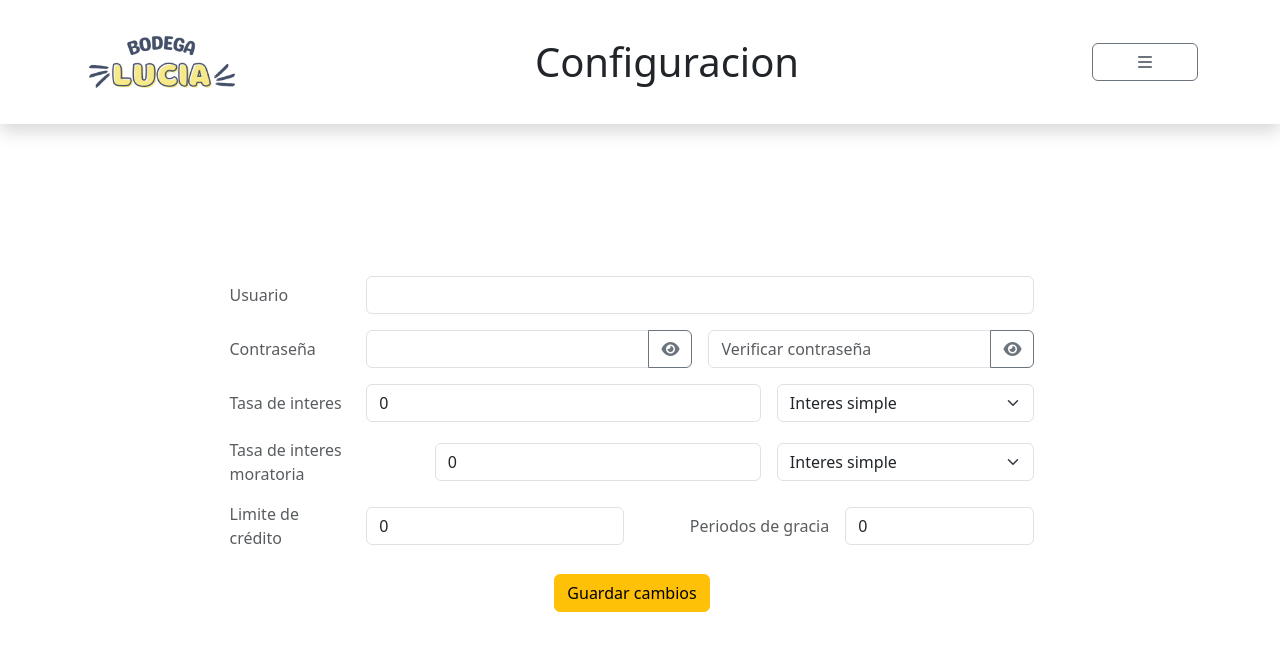
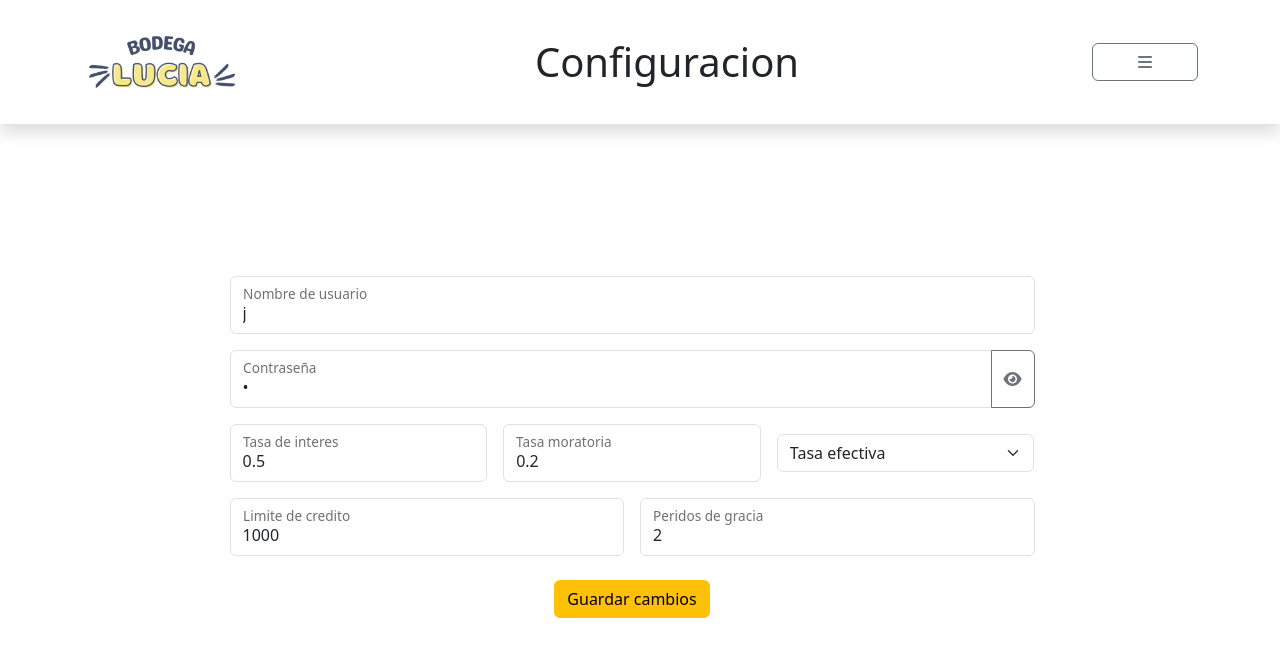
Before and after one commit to JoseCastellanoM/Finanzas, an Angular app: page /configuracion in a window 1280 px wide. Shown: the top 656 px of the page. Built offline with nearby package versions, Linux system fonts and the light colour scheme; data requests are answered from the project's data file.

Commit message:
feat: user configuration

```diff
--- a/src/app/component/cash-register/cash-register.component.ts
+++ b/src/app/component/cash-register/cash-register.component.ts
@@ -28,7 +28,7 @@ export class CashRegisterComponent {
 
 
   constructor(private user_service : UserService, private customer_service : CustomerService, private purchase_service : PurchaseService, private payment_service : PaymentService){
-    this.user_service.getUser(1).subscribe(data => { // TODO: Change the paramete 1 by "1"
+    this.user_service.getUser("1").subscribe(data => { // TODO: Change the paramete 1 by "1"
       this.global_user = data;
     })
     customer_service.getCustomers().subscribe(data => {
--- a/src/app/component/configuration/configuration.component.html
+++ b/src/app/component/configuration/configuration.component.html
@@ -21,89 +21,64 @@
       <div class="spacer-6"></div>
       <div class="row w-75 mx-auto">
         <div class="row g-3 align-items-center">
-          <div class="col-2">
-            <div class="text-body-secondary">Usuario</div>
-          </div>
-          <div class="col-10">
-            <input type="text" class="form-control" placeholder="" aria-label="nombre de usuario" [(ngModel)]="username">
-          </div>
-          <div class="col-2">
-            <div class="text-body-secondary">Contraseña</div>
+
+          <div class="col-12">
+            <div class="form-floating">
+              <input type="text" class="form-control" placeholder="" aria-label="nombre de usuario" [(ngModel)]="this.global_user.username">
+              <label>Nombre de usuario</label>
+            </div>
           </div>
 
-          <div class="col-5">
+          <div class="col-12">
             <div class="input-group">
-              <input [type]="show_password ? 'text' : 'password'" class="form-control" placeholder="" aria-label="contraseña" aria-describedby="button-addon-password" id="password-input" [(ngModel)]="password">
+              <div class="form-floating">
+                <input [type]="show_password ? 'text' : 'password'" class="form-control" placeholder="" aria-label="contraseña" aria-describedby="button-addon-password" id="password-input" [(ngModel)]="this.global_user.password">
+                <label>Contraseña</label>
+              </div>
               <button type="button" class="btn btn-outline-secondary" id="button-addon-password" (click)="show_password = !show_password">
                 <i class="fa-solid fa-eye" [ngClass]="{'fa-eye-slash': show_password, 'fa-eye': !show_password}"></i>
               </button>
             </div>
           </div>
-          <div class="col-5">
-            <div class="input-group">
-              <input [type]="show_password_confirm ? 'text' : 'password'" class="form-control" placeholder="Verificar contraseña" aria-label="contraseña" aria-describedby="button-addon-password-confirm" id="password-confirm-input" [(ngModel)]="confirmPassword">
-              <button type="button" class="btn btn-outline-secondary" id="button-addon-password-confirm" (click)="show_password_confirm = !show_password_confirm">
-                <i class="fa-solid fa-eye" [ngClass]="{'fa-eye-slash': show_password_confirm, 'fa-eye': !show_password_confirm}"></i>
-              </button>
+
+
+          <div class="col-4">
+            <div class="form-floating">
+              <input type="number" class="form-control" placeholder="" aria-label="tasa de interes" [(ngModel)]="this.global_user.interest_rate">
+              <label>Tasa de interes</label>
             </div>
           </div>
-
-          <div class="col-2">
-            <div class="text-body-secondary">Tasa de interes</div>
-          </div>
-          <div class="col-6">
-            <div class="input-group">
-              <input type="number" class="form-control" placeholder="" aria-label="tasa de interes" [(ngModel)]="interest_rate">
+          <div class="col-4">
+            <div class="form-floating">
+              <input type="number" class="form-control" placeholder="" aria-label="tasa de interes moratoria" [(ngModel)]="this.global_user.moratorium_interest_rate">
+              <label>Tasa moratoria</label>
             </div>
           </div>
           <div class="col-4">
             <div class="input-group">
-              <select class="form-select" aria-label="seleccionar tipo de interes">
-                <option value="1">Interes simple</option>
-                <option value="2">Interes valor futuro</option>
-                <option value="3">Interes anualidad vencida</option>
+              <select class="form-select" aria-label="seleccionar tipo de interes moratorio" [(ngModel)]="this.global_user.interest_type">
+                <option value="1">Tasa nominal</option>
+                <option value="2">Tasa efectiva</option>
               </select>
             </div>
           </div>
 
-          <div class="col-3">
-            <div class="text-body-secondary">Tasa de interes moratoria</div>
-          </div>
-          <div class="col-5">
-            <div class="input-group">
-              <input type="number" class="form-control" placeholder="" aria-label="tasa de interes moratoria" [(ngModel)]="moratorium_interest_rate">
-            </div>
-          </div>
-          <div class="col-4">
-            <div class="input-group">
-              <select class="form-select" aria-label="seleccionar tipo de interes moratorio">
-                <option value="1">Interes simple</option>
-                <option value="2">Interes valor futuro</option>
-                <option value="3">Interes anualidad vencida</option>
-              </select>
+          <div class="col-6">
+            <div class="form-floating">
+              <input type="number" class="form-control" placeholder="" aria-label="limite de credito" [(ngModel)]="this.global_user.credit_limit">
+              <label>Limite de credito</label>
             </div>
           </div>
 
-          <div class="col-2">
-            <div class="text-body-secondary">Limite de crédito</div>
-          </div>
-          <div class="col-4">
-            <div class="input-group">
-              <input type="number" class="form-control" placeholder="" aria-label="limite de credito" [(ngModel)]="credit_limit">
-            </div>
-          </div>
-
-          <div class="col-3 text-end">
-            <div class="text-body-secondary">Periodos de gracia</div>
-          </div>
-          <div class="col-3">
-            <div class="input-group">
-              <input type="number" class="form-control" placeholder="" aria-label="periodos de gracia" [(ngModel)]="grace_periods">
+          <div class="col-6">
+            <div class="form-floating">
+              <input type="number" class="form-control" placeholder="" aria-label="periodos de gracia" [(ngModel)]="this.global_user.grace_periods">
+              <label>Peridos de gracia</label>
             </div>
           </div>
 
           <div class="col-12 text-center mt-4">
-            <button type="submit" class="btn btn-warning" (click)="configuration()">Guardar cambios</button>
+            <button type="submit" class="btn btn-warning" (click)="update_user()">Guardar cambios</button>
           </div>
         </div>
       </div>
--- a/src/app/component/configuration/configuration.component.ts
+++ b/src/app/component/configuration/configuration.component.ts
@@ -1,6 +1,7 @@
 import { Component } from '@angular/core';
 import { UserService } from '../../service/user.service';
 import { Router } from '@angular/router';
+import { User } from '../../model/user';
 
 @Component({
   selector: 'app-configuration',
@@ -9,57 +10,18 @@ import { Router } from '@angular/router';
 })
 export class ConfigurationComponent {
   show_password : boolean = false;
-  show_password_confirm : boolean = false;
-  username : string = "";
-  password : string = "";
-  confirmPassword : string = "";
-  interest_rate : number = 0;
-  moratorium_interest_rate : number = 0;
-  credit_limit : number = 0;
-  grace_periods : number = 0;
-  payment_time : number = 0;
+  global_user : User = new User;
 
-  constructor(private user_service : UserService, private router : Router){  }
+  constructor(private user_service : UserService, private router : Router){
+    this.user_service.getUser("1").subscribe(data => {
+      this.global_user = data;
+    });
+  }
 
-  configuration() : void {
-    this.user_service.getUsers().subscribe( data => {
-      for (let index = 0; index < data.length; index++) {
-        if (data[index].username == this.username && data[index].password == this.password && ((data[index].confirmPassword == this.confirmPassword) == (data[index].password == this.password))) {
-          this.router.navigate(['']);
-          break;
-        }
-      }
+  update_user() : void {
+    this.user_service.updateUser(this.global_user).subscribe(data => {
+      console.log("User updated");
+      console.log(data);
     })
   }
-
-  /*configuration1() : void {
-    // Obtener los usuarios del servicio
-    this.user_service.getUsers().subscribe(data => {
-      // Buscar el usuario con el nombre de usuario y contraseña actual
-    let user = data.find(u => u.username == this.username && u.password == this.password);
-
-      // Si se encuentra el usuario y la contraseña confirmada coincide
-      if (user && this.password === this.password) {
-        // Actualizar la contraseña del usuario
-        user.password = this.confirmPassword;
-
-        // Guardar los cambios (este método debería ser implementado en tu servicio)
-        this.user_service.updateUser(user).subscribe(
-          response => {
-            // Navegar a la ruta deseada si la actualización es exitosa
-            this.router.navigate(['']);
-          },
-          error => {
-            // Manejar el error y proporcionar retroalimentación al usuario
-            console.error("Error actualizando el usuario:", error);
-          }
-        );
-      } else {
-        // Proporcionar retroalimentación al usuario si la validación falla
-        console.log("Nombre de usuario o contraseña incorrectos, o las contraseñas no coinciden.");
-      }
-    });
-  }*/
-
-
 }
--- a/src/app/model/user.ts
+++ b/src/app/model/user.ts
@@ -1,10 +1,9 @@
 
 
 export class  User {
-  id: number = 0;
+  id: string = "";
   username: string = "";
   password: string = "";
-  confirmPassword: string = "";
   interest_rate: number = 0; // It considers the interest rate is anual
   interest_type : number = 0; // 1: nominal - 2: efectiva
   moratorium_interest_rate: number = 0;
--- a/src/app/service/user.service.ts
+++ b/src/app/service/user.service.ts
@@ -15,7 +15,7 @@ export class UserService {
     return this.http.get<User[]>(`${this.baseURL}`)
   }
 
-  getUser(id : number) : Observable<User> {
+  getUser(id : string) : Observable<User> {
     return this.http.get<User>(`${this.baseURL}/${id}`)
   }
 
@@ -27,7 +27,7 @@ export class UserService {
     return this.http.put<User>(`${this.baseURL}/${user.id}`, user)
   }
 
-  deleteUser(id : number) : Observable<void> {
+  deleteUser(id : string) : Observable<void> {
     return this.http.delete<void>(`${this.baseURL}/${id}`)
   }
 }
```
